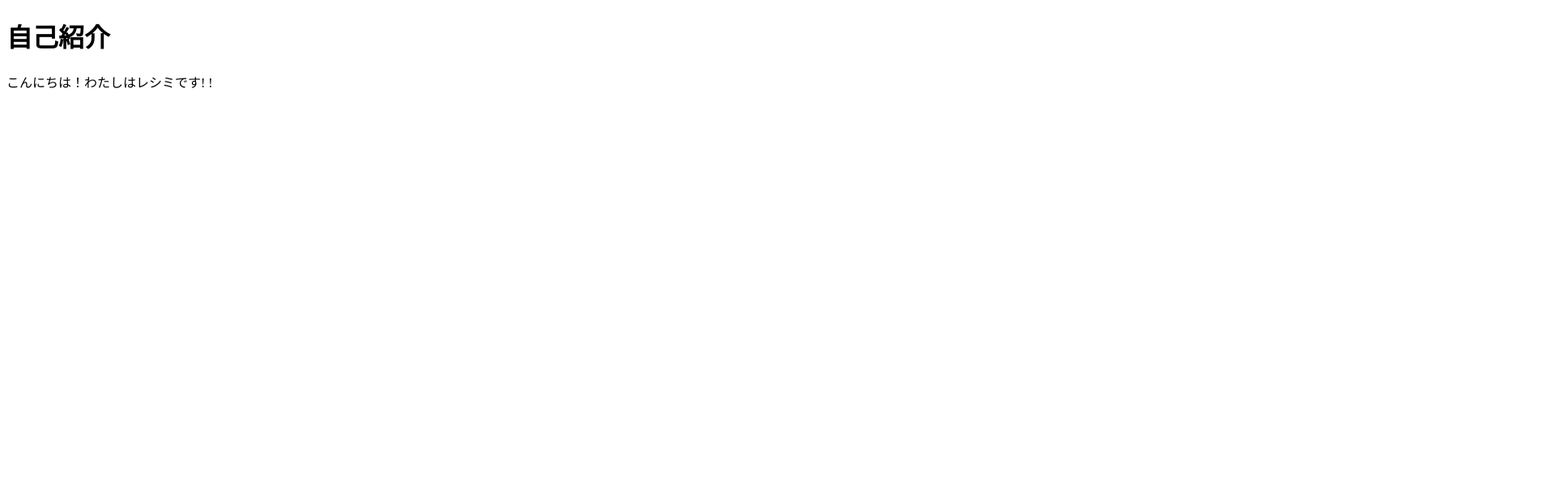
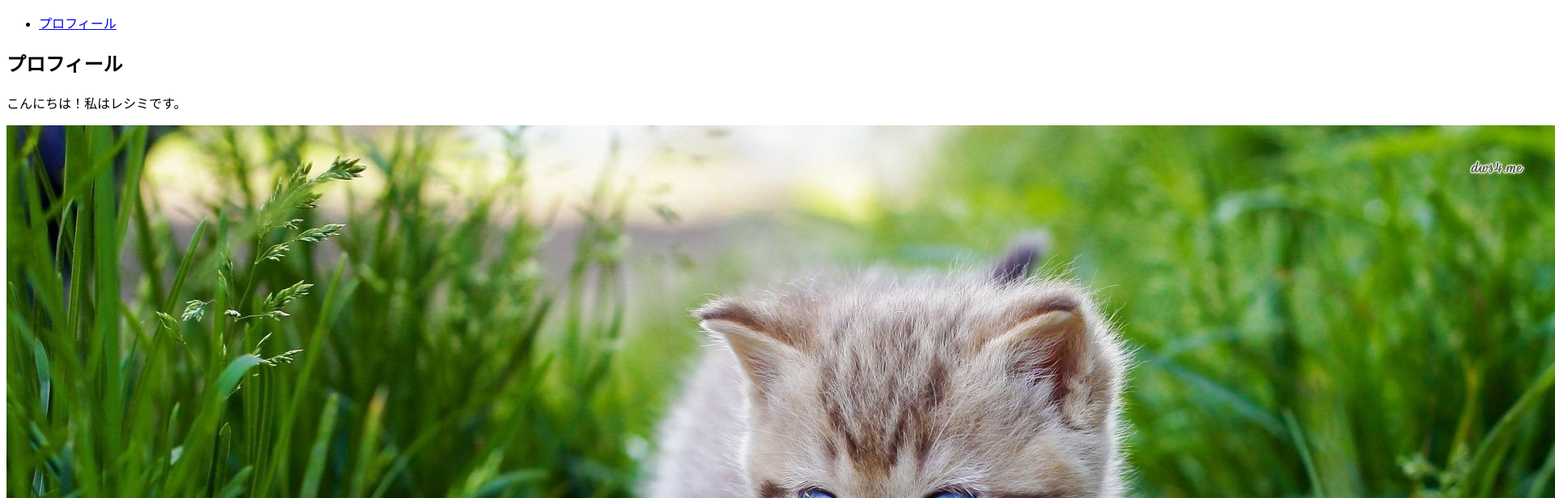
Before and after one commit to reshminavodya0-bot/web-class-2025, a plain HTML site: page index.html in a window 1280 px wide. Shown: the top 616 px of the page at 81% size, 1920 px wide, since content can reach past the window. Drawn offline with Linux system fonts and the light colour scheme.

Commit message:
Add files via upload

```diff
--- a/index.html
+++ b/index.html
@@ -3,9 +3,29 @@
     <head>
         <meta charset="utf-8"/>
         <title>ボートフォリオ</title>
+    <link rel="stylesheet" href="style.css"/>
     </head>
     <body>
-        <h1>自己紹介</h1>
-        <p>こんにちは！わたしはレシミです! !</p>
-    </body>
+
+    <header class="container">
+        <nav>
+            <ul>
+                <li><a href="#profile">プロフィール</a></li>
+            </ul>
+        </nav>
+    </header>
+
+<main class="container">
+    <section id="profile">
+<h1>プロフィール</h1>
+<p>こんにちは！私はレシミです。</p>
+
+
+<img src="profile.jpg"alt="プロフィール写真"/>
+
+<body>
+<hi>
+    </section>
+</main>
 </html>
+</body>
```
Also changed, not shown: profile.jpg (added).
